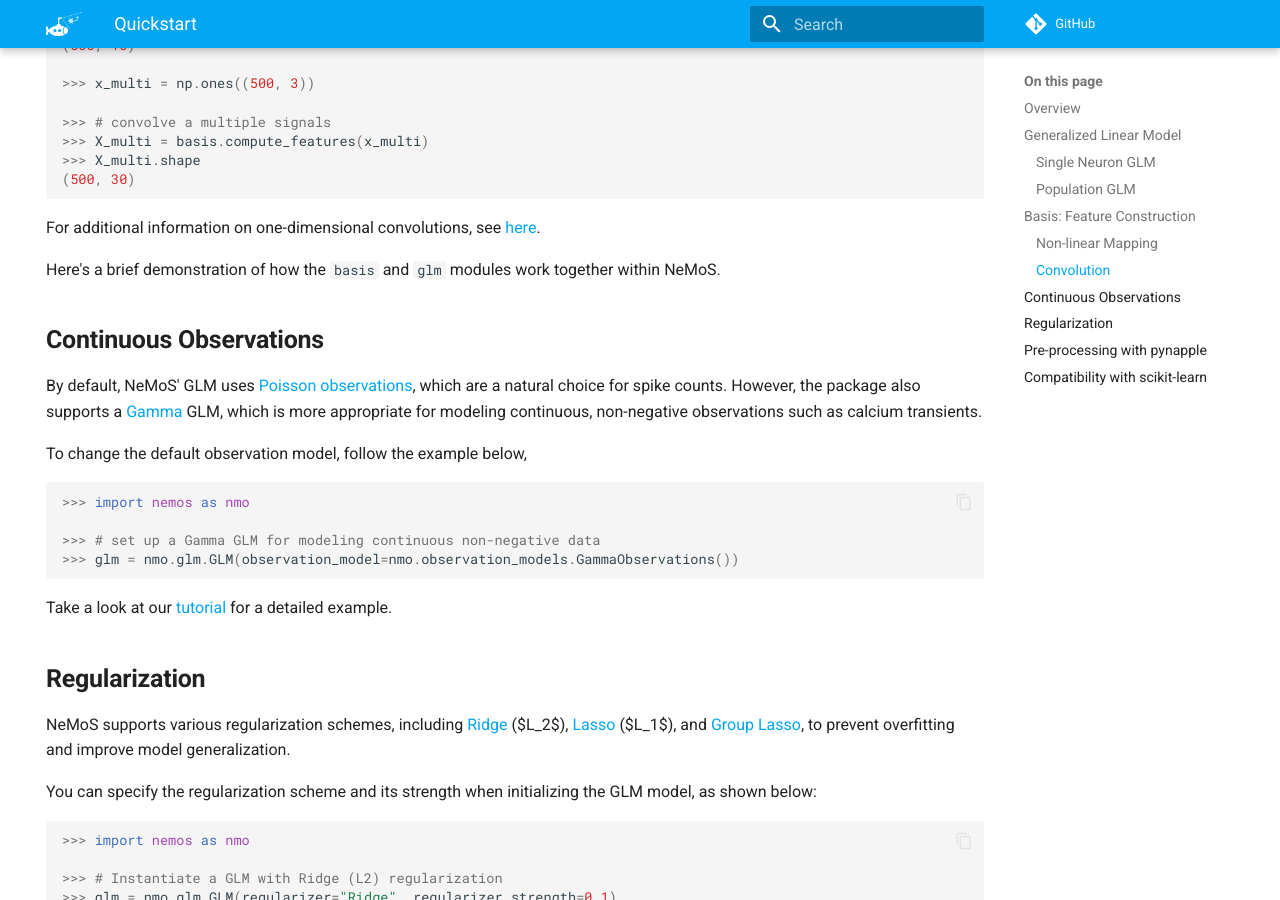
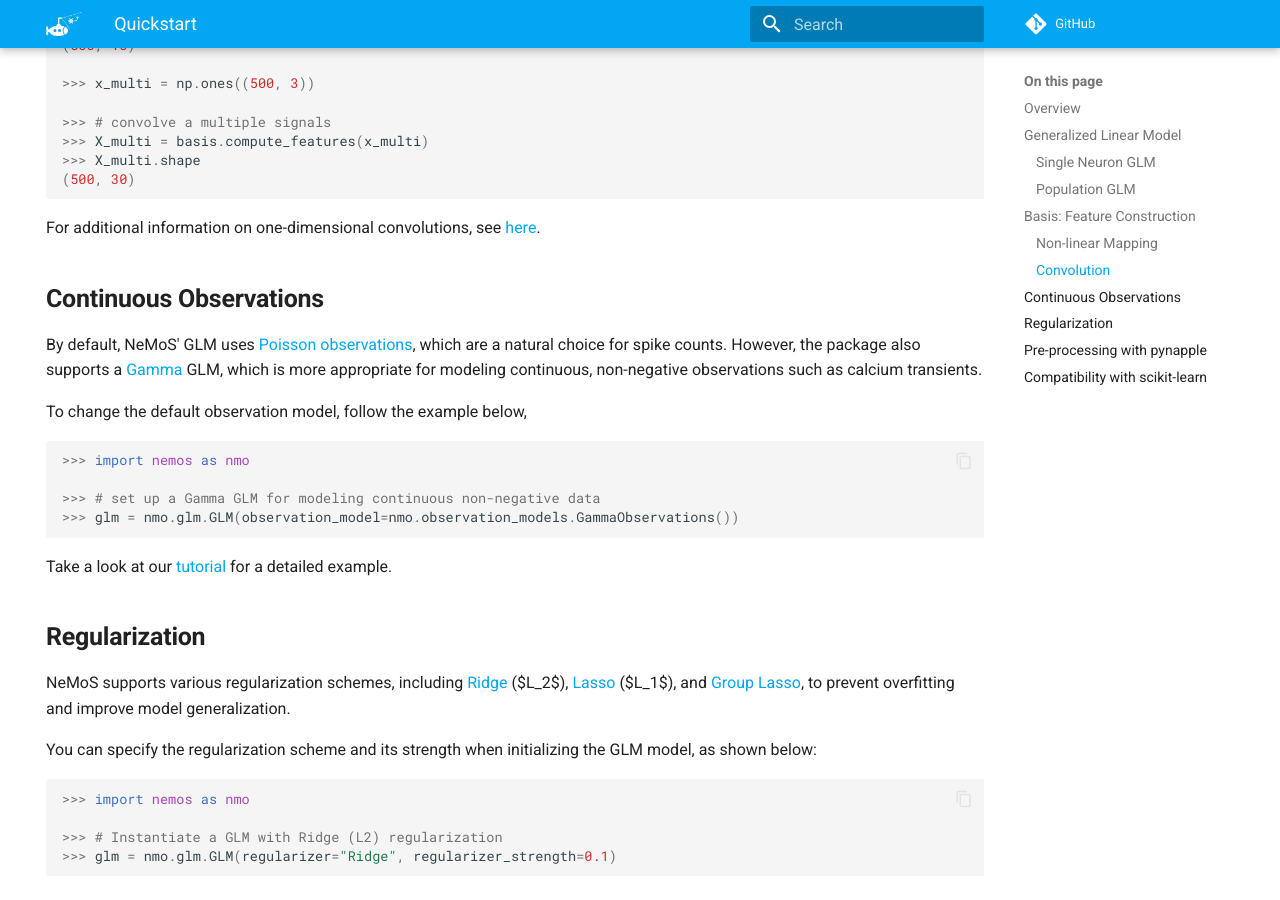
Before and after one commit to flatironinstitute/nemos, an MkDocs documentation site: the page built from docs/quickstart.md, in a window 1280 px wide and 900 px high, scrolled down 4599 px. Built offline with MkDocs 1.6.1 and Material for MkDocs 9.7.7, drawn with Linux system fonts in a browser that asks for light colours; nearby versions of some CDN libraries; library files that are not in the unit come from our copies; comment, search, counter and statistics services are not loaded.

Commit message:
removed sentence

```diff
--- a/docs/quickstart.md
+++ b/docs/quickstart.md
@@ -236,9 +236,6 @@
 
 For additional information on one-dimensional convolutions, see [here](../generated/background/plot_03_1D_convolution).
 
-Here's a brief demonstration of how the `basis` and `glm` modules work together within NeMoS.
-
-
 ## __Continuous Observations__
 
 
```
